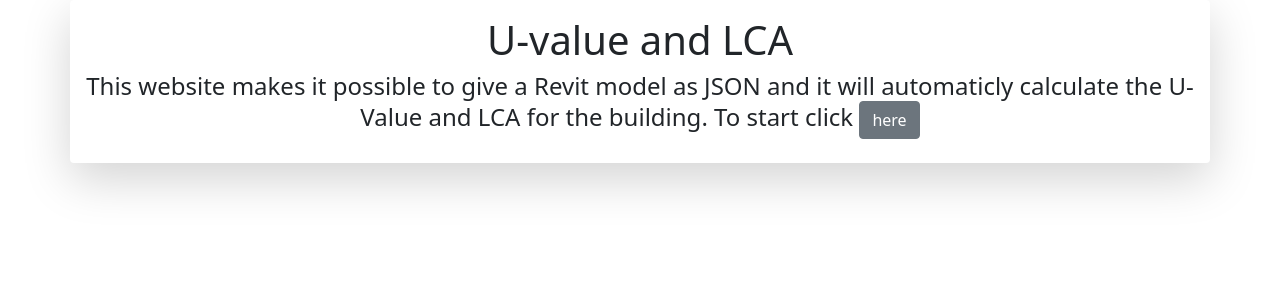
After one commit to Behdadhp/U-value-and-LCA, a Django app: page / in a window 1280 px wide. The commit adds this page. Shown: the top 300 px of the page. Run offline with Django 4.2, Linux system fonts and the light colour scheme; some libraries are stand-ins or nearby versions.

Commit message:
add index page

```diff
--- /dev/null
+++ b/templates/index.html
@@ -0,0 +1,23 @@
+{% extends "base.html" %}
+{% block content %}
+
+    <div class="text-center">
+        <div class="d-block">
+            <h1>U-value and LCA</h1>
+        </div>
+    </div>
+
+    <div class="text-center">
+        <div class="d-block">
+            <h4>This website makes it possible to give a Revit model as JSON
+                and it will automaticly calculate the U-Value and LCA for the
+                building. To start click
+                <a href="{% url 'building:create' %}"
+                   class="btn btn-secondary"
+                >here</a
+                >
+            </h4>
+        </div>
+    </div>
+
+{% endblock %}
--- a/ulca/templates/building_form.html
+++ b/ulca/templates/building_form.html
@@ -4,7 +4,7 @@
 <div class="container">
   <div class="row text-center">
     <div class="col-sm-6">
-      <h1>Create New Portfolio</h1>
+      <h1>Create new project</h1>
     </div>
     <div class="col-sm-6">
       <form action="{% url 'building:create' %}" method="post">
--- a/website/urls.py
+++ b/website/urls.py
@@ -15,8 +15,10 @@ Including another URLconf
 """
 from django.contrib import admin
 from django.urls import path, include
+from . import views
 
 urlpatterns = [
     path("admin/", admin.site.urls),
+    path("", views.index.as_view(), name="index"),
     path("", include("ulca.urls", namespace="building")),
 ]
--- /dev/null
+++ b/website/views.py
@@ -0,0 +1,5 @@
+from django.views import generic
+
+
+class index(generic.TemplateView):
+    template_name = "index.html"
```
